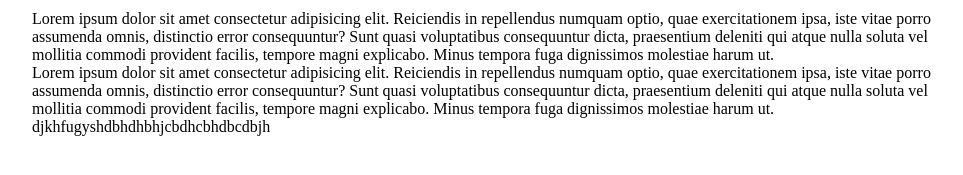
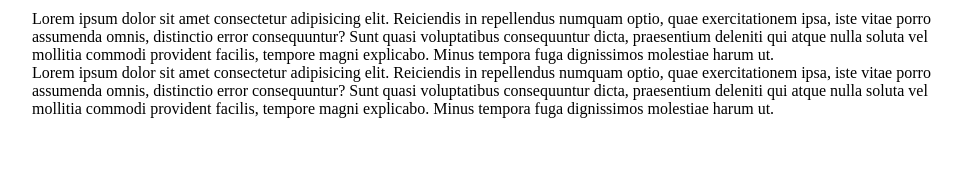
Before and after one commit to shubbhu-007/git-practice-final-01, a plain HTML site: page index.html in a window 1280 px wide. Shown: the part 183-358 px from the top of the page, without its empty margins (158-1121 px from the left). Drawn offline with Linux system fonts and the light colour scheme.

Commit message:
Revert "added some random para"
This reverts commit 15648572c4fee1a3f0bd412a78a01de80dd43a0b.

```diff
--- a/index.html
+++ b/index.html
@@ -35,10 +35,6 @@
         mollitia commodi provident facilis, tempore magni explicabo. Minus
         tempora fuga dignissimos molestiae harum ut.
       </p>
-
-      <P>
-        djkhfugyshdbhdhbhjcbdhcbhdbcdbjh
-      </P>
     </section>
   </body>
 </html>
```
